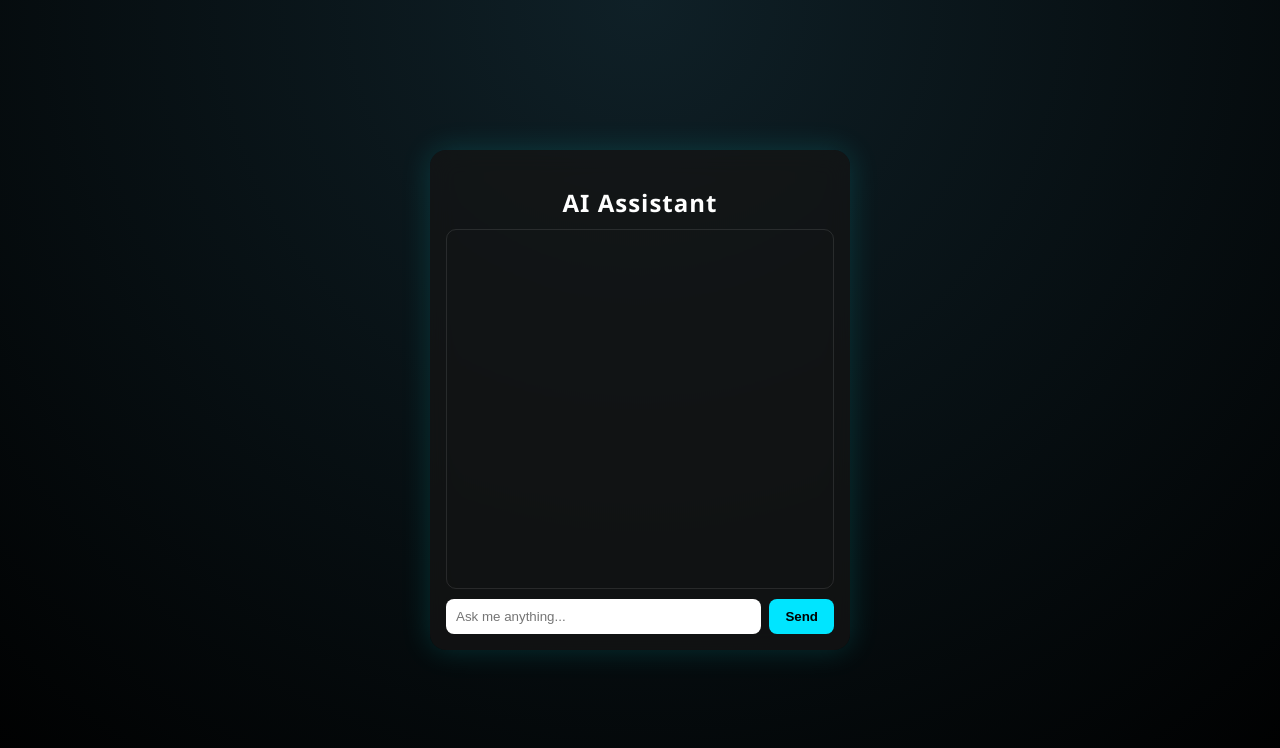
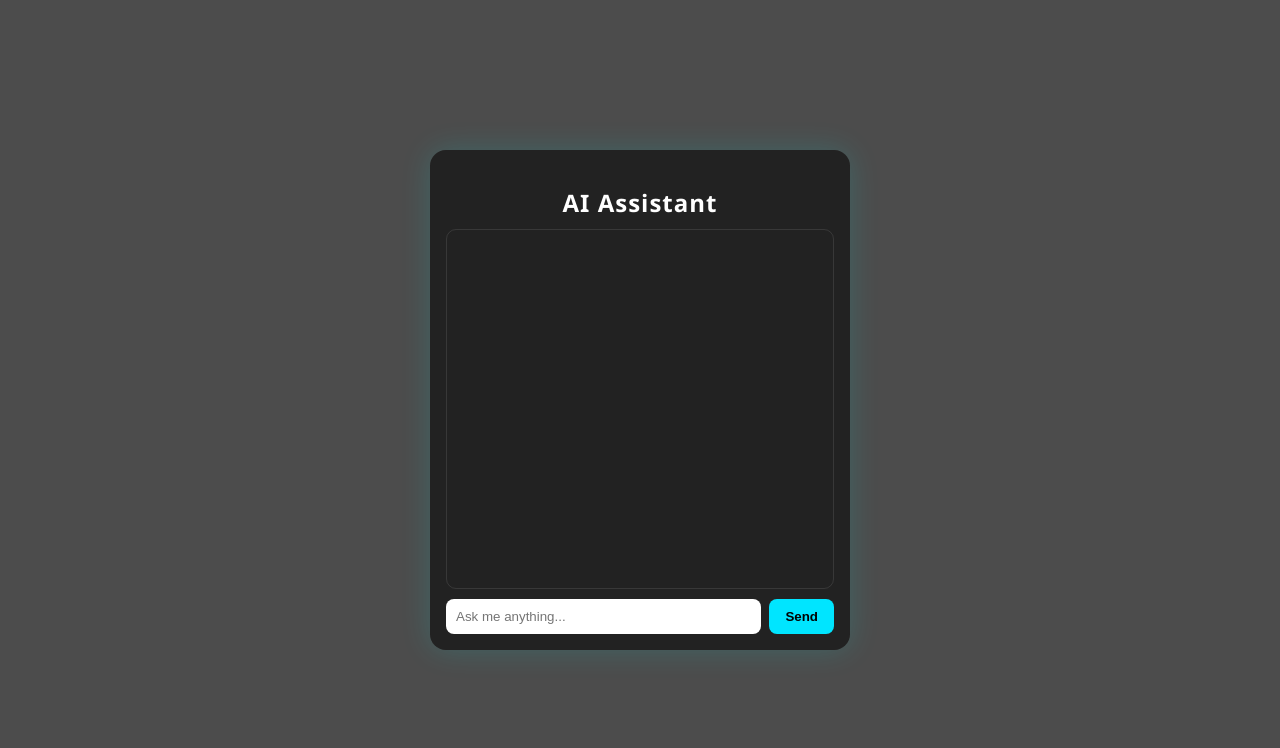
Before and after one commit to srinathyadav46/ai-chatbot-web, a plain HTML site: page index.html in a window 1280 px wide. Drawn offline with Linux system fonts and the light colour scheme.

Commit message:
Update style.css

```diff
--- a/style.css
+++ b/style.css
@@ -5,7 +5,12 @@
 body {
   margin: 0;
   height: 100vh;
-  background: radial-gradient(circle at top, #0f2027, #000);
+  background:
+    linear-gradient(rgba(0,0,0,0.7), rgba(0,0,0,0.7)),
+    url("");
+  background-size: cover;
+  background-position: center;
+  background-repeat: no-repeat;
   display: flex;
   justify-content: center;
   align-items: center;
```
